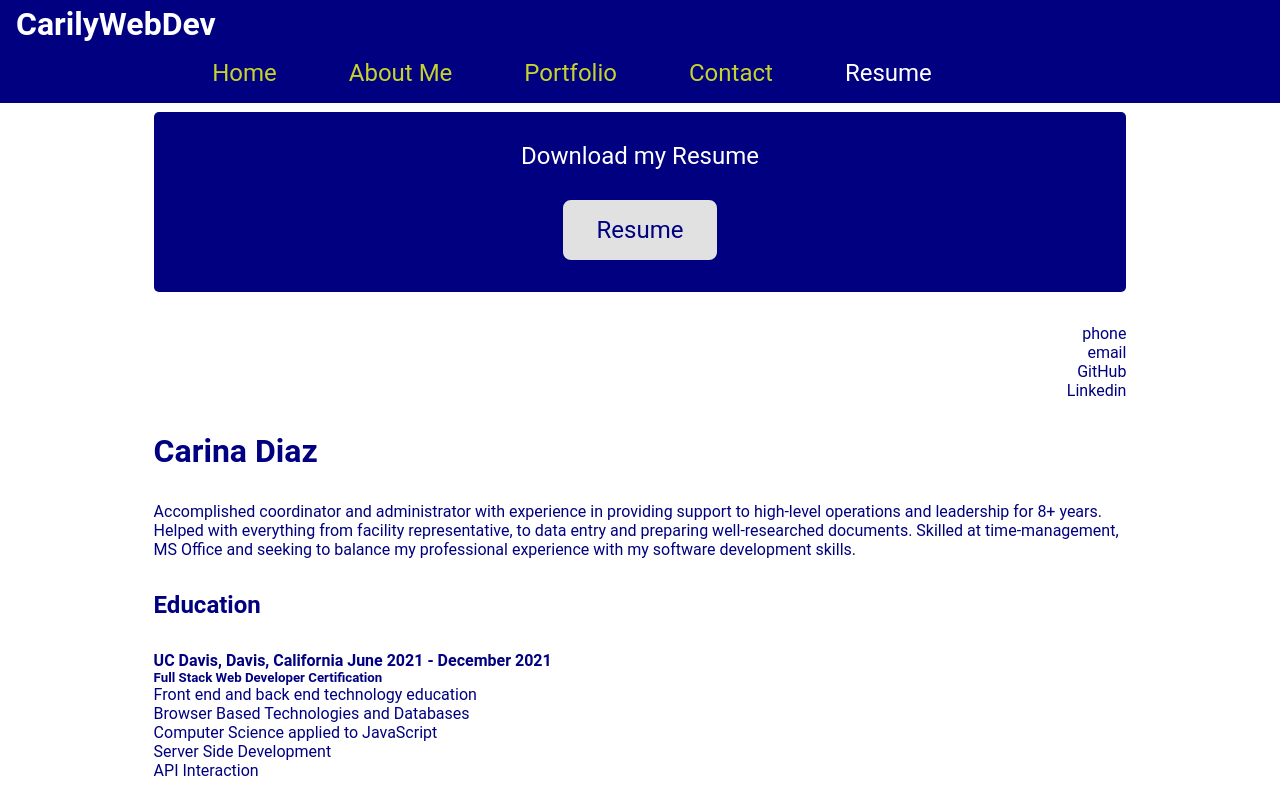
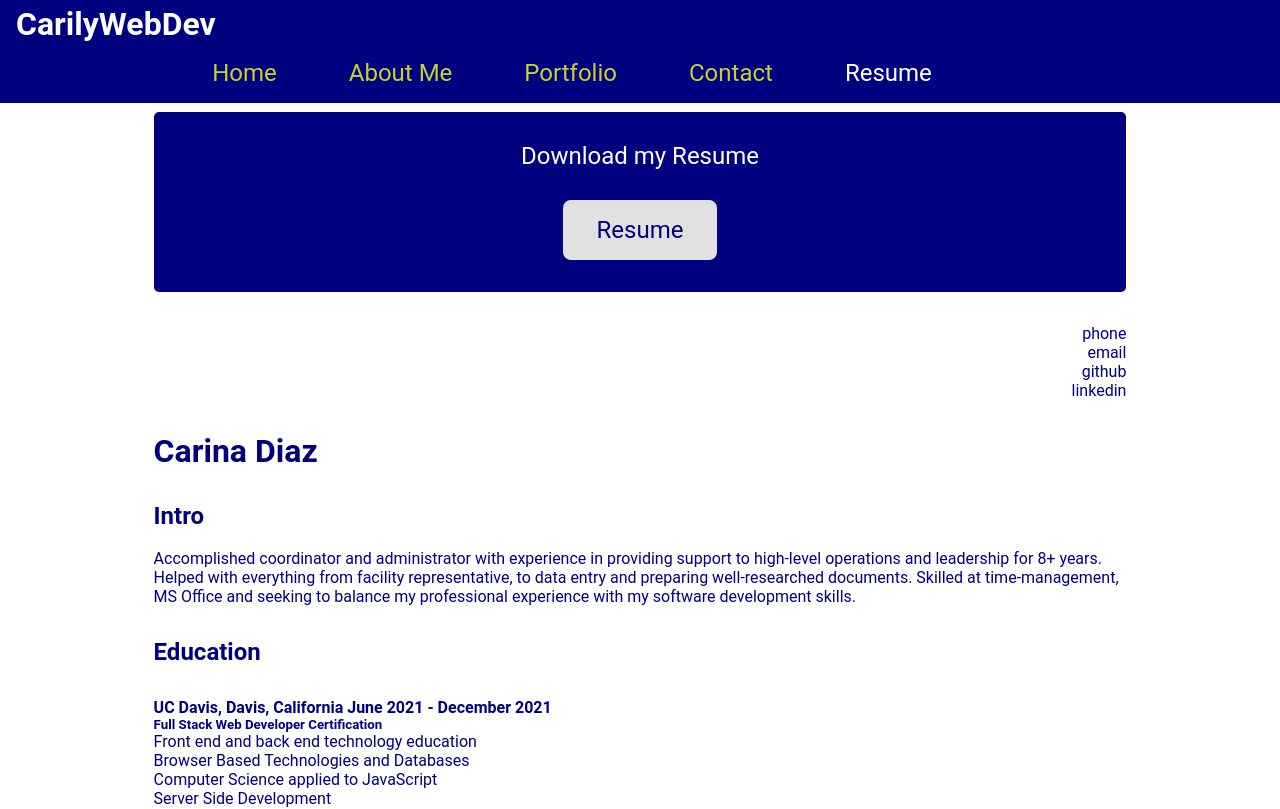
Before and after one commit to Modsia16/react-portfolio, a React (Create React App) app: page /resume in a window 1280 px wide. Shown: the top 809 px of the page. Built offline with nearby package versions, Linux system fonts and the light colour scheme.

Commit message:
fixing home pg

```diff
--- a/src/App.js
+++ b/src/App.js
@@ -10,6 +10,7 @@ import Projects from "./pages/Projects";
 import Contact from "./pages/Contact";
 import Resume from "./pages/Resume";
 
+
 //components, Switch was not working, changed to Routes and Route
 export default function App() {
     return (
@@ -17,11 +18,11 @@ export default function App() {
         <Router>
         <NavBar />
         <Routes>
-        <Route exact path="/about" element={<About/>}></Route>
-        <Route exact path="/projects" element={<Projects/>}></Route>
-        <Route exact path="/contact" element={<Contact/>}></Route>
-        <Route exact path="/resume" element={<Resume/>}></Route>
-        <Route exact path="/" element={<Home/>}></Route>
+        <Route path="/about" element={<About/>}></Route>
+        <Route path="/projects" element={<Projects/>}></Route>
+        <Route path="/contact" element={<Contact/>}></Route>
+        <Route path="/resume" element={<Resume/>}></Route>
+        <Route exact path="/react-portfolio" element={<Home/>}></Route>
         </Routes>
         <Footer />
         </Router>
--- a/src/components/AboutSection.js
+++ b/src/components/AboutSection.js
@@ -83,7 +83,7 @@ export default function AboutSection() {
                 </div>
                 </div>
                 <div className="aboutSection__right">
-                    <img className="aboutImg" src={AboutImg} alt="" />
+                    <img className="aboutImg" src={ AboutImg } alt="" />
                 </div>
                 </div>
         </AboutSectionStyled>
--- a/src/components/ContactForm.js
+++ b/src/components/ContactForm.js
@@ -35,6 +35,7 @@ export default function ContactForm() {
   const [email, setEmail] = useState('');
   const [message, setMessage] = useState('');
   return (
+    <>
       <ContactFormStyle>
         <div className="form-group">
           <label htmlFor="name">
@@ -74,5 +75,6 @@ export default function ContactForm() {
         </div>
         <Button btnLink="/contact" btnText="Send" />
       </ContactFormStyle>
+    </>
   );
 }
--- a/src/components/NavBar.js
+++ b/src/components/NavBar.js
@@ -1,4 +1,4 @@
-import React from "react";
+import React, { useState } from "react";
 import { NavLink } from "react-router-dom";
 import styled from 'styled-components';
 import { MdMenu, MdClose } from 'react-icons/md';
@@ -104,8 +104,8 @@ const NavBarStyle = styled.div`
 //NavLink from react router dom to create a link that is active when the user is on that page
 export default function NavBar() {
     //add mobile screen function to the navbar to toggle, tab for key down event and hide items after clicked
-    const[showNav, setShowNav] = React.useState(false);
-    return(
+    const [showNav, setShowNav] = useState(false);
+    return (
    <NavBarStyle>
             <h1 className="logo">
                 <p>CarilyWebDev</p>
--- a/src/components/ProjectItem.js
+++ b/src/components/ProjectItem.js
@@ -59,12 +59,12 @@ export default function ProjectItem( {
           <Link to="/projects" className='projectItem__img' >
               <img src={ img } alt="project img" /> </Link>
               <div className='projectItem__text'>
-                <Link to="#" class>
-                    <h3 src={link} className="projectItem__title" >{title}</h3>
+                <Link to="#" className="projectItem__info">
+                    <h3 src={ link } className="projectItem__title" >{ title }</h3>
                 </Link>
                 <p className="projectItem_desc">{desc}</p>
-                <p><a href={link} target="_blank" rel="noreferrer">GitHub code</a></p>
-                <p><a href={dep} target="_blank" rel="noreferrer">See project</a></p>
+                <p><a href={ link } target="_blank" rel="noreferrer">GitHub code</a></p>
+                <p><a href={ dep } target="_blank" rel="noreferrer">See project</a></p>
             </div>
         </ProjectItemStyles>
     )
--- a/src/components/SectionTitle.js
+++ b/src/components/SectionTitle.js
@@ -28,8 +28,8 @@ heading= 'this is a heading'}) {
     return (
         <StyleTitle>
         <div>
-            <p>{subheading}</p>
-            <h2>{heading}</h2>
+            <p>{ subheading }</p>
+            <h2>{ heading }</h2>
         </div>
         </StyleTitle>
     )
--- a/src/pages/About.js
+++ b/src/pages/About.js
@@ -63,6 +63,7 @@ font-family: 'Roboto', 'Spectral SC', sans-serif;
 
 export default function About() {
     return (
+        <>
         <AboutStyles>
             <div className="container">
                 <div className="top-section">
@@ -135,5 +136,6 @@ export default function About() {
             </div>
         </div>
         </AboutStyles>
+        </>
     )
 }
--- a/src/pages/Home.js
+++ b/src/pages/Home.js
@@ -1,4 +1,4 @@
-import React from 'react'
+import React from 'react';
 import IntroSection from '../components/IntroSection';
 import AboutSection from '../components/AboutSection';
 import ProjectsSection from '../components/ProjectsSection';
@@ -14,5 +14,5 @@ export default function Home() {
             <ContactSection />
             <ResumeSection />
         </div>
-    )
+    );
 }
--- a/src/pages/Projects.js
+++ b/src/pages/Projects.js
@@ -68,6 +68,7 @@ function handleChange(e) {
     }
 };
     return (
+        <>
         <ProjectsStyles>
             <div className="container">
                 <SectionTitle heading="Projects" subheading="some of my recent" />
@@ -92,5 +93,6 @@ function handleChange(e) {
                 </div>
             </div>
         </ProjectsStyles>
+        </>
     )
 }
--- a/src/pages/Resume.js
+++ b/src/pages/Resume.js
@@ -47,6 +47,7 @@ font-family: 'Roboto', 'Spectral SC', sans-serif;
 
 export default function Resume() {
     return (
+        <>
         <ResumeSectionStyle>
         <div className="container">
             <div className="resumeDl__wrapper">
@@ -56,16 +57,20 @@ export default function Resume() {
                 </PText>
             </div>
             <div className="resume__contact">
-                <p>phone</p>
-                <p>email</p>
-                <p>GitHub</p>
-                <p>Linkedin</p>
+                <ul>
+                <li>phone</li>
+                <li>email</li>
+                <li>github</li>
+                <li>linkedin</li>
+                </ul>
             </div>
             <div>
                 <h1 className="resume__name">Carina Diaz</h1>
             </div>
 
             <div className="resume__body">
+                <h2>Intro</h2>
+                <br></br>
                 <p>
                 Accomplished coordinator and administrator with experience in providing support
                 to high-level operations and leadership for 8+ years. Helped with everything
@@ -111,8 +116,8 @@ export default function Resume() {
                 <h4 className="area_subhead">Computer Science, Browser Based Technologies and Databases</h4>
                     <p>HTML/CSS, JavaScript/jQuery, Git, Responsive Design, Bootstrap, Handlebars,
                         Local Storage, Session Storage, IndexedDB, React.js, MySQL, NoSQL, User
-                        Authentication, Progressive Web Applications (PWAs), MERN Stack (MongoDB,
-                        Express.js, React.js, Node.js), API, JSON, AJAX, Algorithms (Searches, Sorts),
+                        Authentication, Progressive Web Applications PWAs, MERN Stack MongoDB,
+                        Express.js, React.js, Node.js, API, JSON, AJAX, Algorithms Searches, Sorts,
                         Big O Notation, data Structures, Microsoft Office</p>
                         <br /><br />
                 <h4 className="area_subhead">Interdisciplinary Professional Skills</h4>
@@ -123,7 +128,6 @@ export default function Resume() {
                         </p>
                         <br /><br />
                 <h4 className="area_subhead">San Joaquin Delta College, Stockton, California January 2010 - May 2016</h4>
-                    <p></p>
                 </div>
                 <div>
                 <h2 className="resume__sub">Work Experience</h2>
@@ -142,7 +146,7 @@ export default function Resume() {
                         <br /><br />
                 <h4 className="area_subhead">Compliance Coordinator — Cintas Corporation, June 2017 - Sept 2020, Stockton, CA</h4>
                     <p>Promoted to the role of Compliance Coordinator. Health and Safety Coordinator
-                        (HSC) duties, data management, maintenance coordinator, environmental and
+                        HSC duties, data management, maintenance coordinator, environmental and
                         regulatory compliance administrator, accomplish organizational goals, manage
                         critical staff, track and evaluate leading/lagging indicators, accident
                         investigation, training coordinator and team lead. Assist HR with workers
@@ -158,10 +162,10 @@ export default function Resume() {
                 <h4 className="area_subhead">Quality Assurance — Cintas Corporation, Jan 2010 - Dec 2014, Stockton, CA</h4>
                     <p>Monitor quality of customer return products, maintain inventory, delivery
                         scheduling, department safety and training coordination</p>
-                        <br /><br />
                 </div>
             </div>
         </div>
     </ResumeSectionStyle>
+    </>
     )
 }
```
Also changed, not shown: src/components/ProjectsSection.js (+6 -6 lines).
